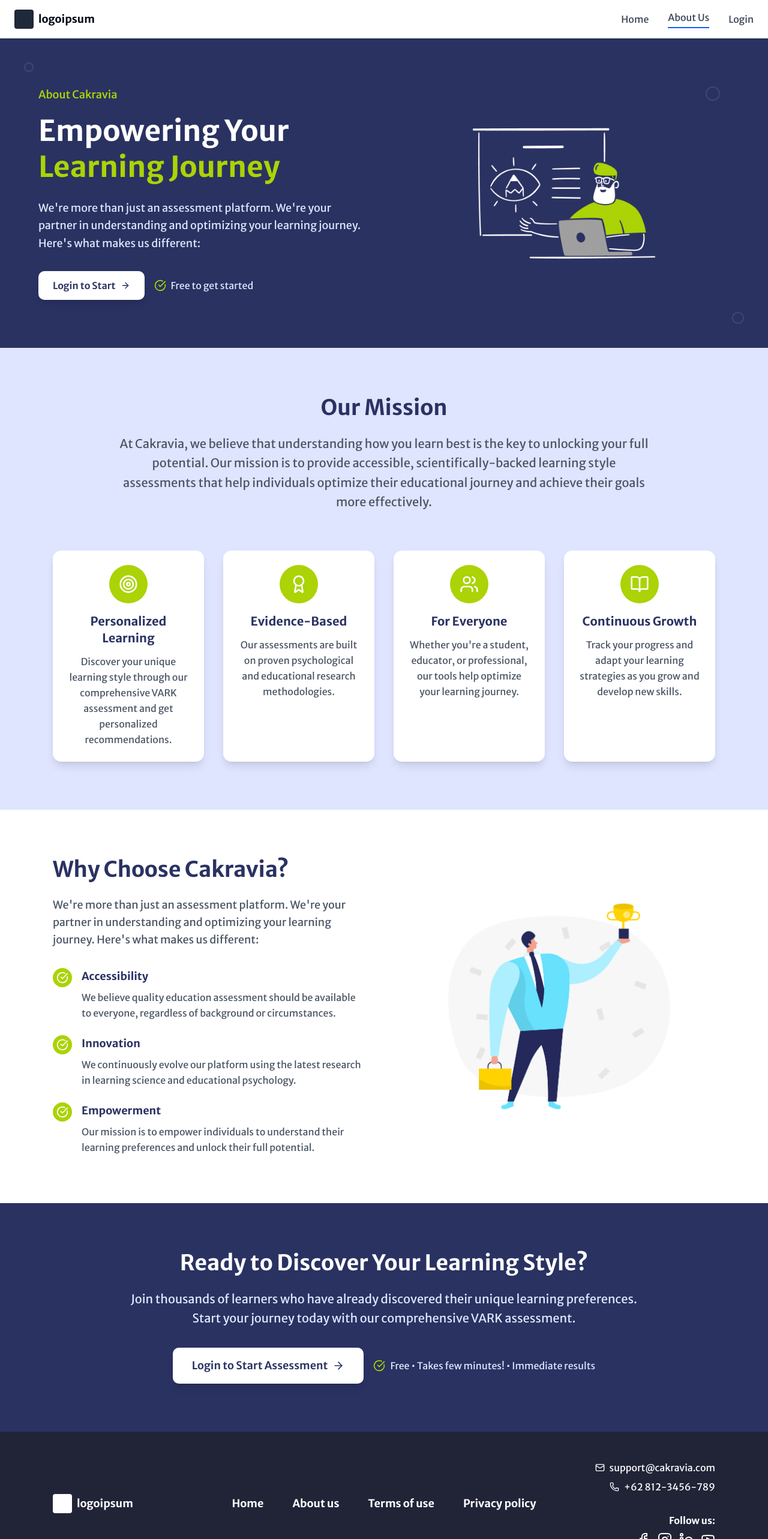
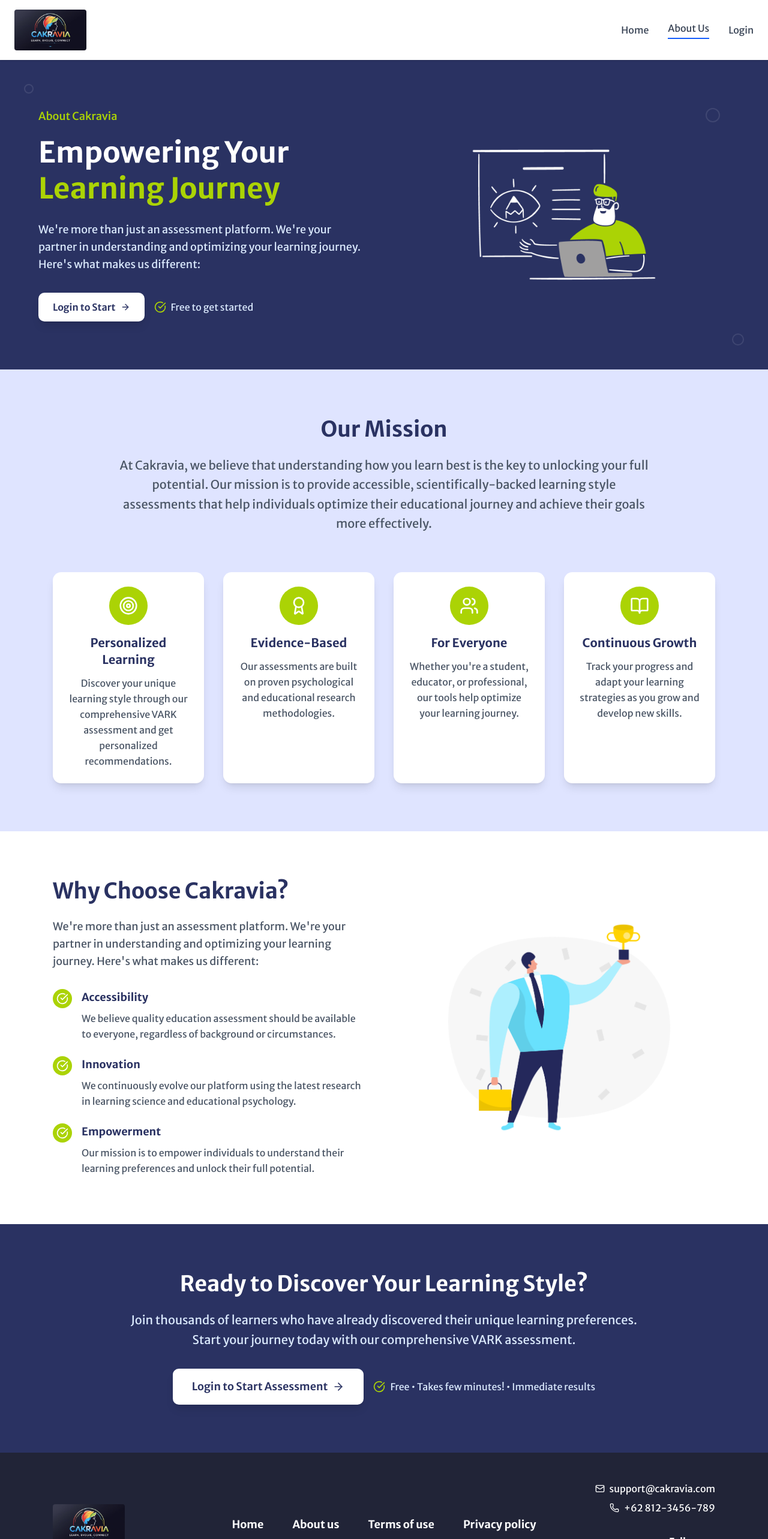
Before and after one commit to SMDV/cakravia-v0, a Next.js app: page /about in a window 1280 px wide. Shown: the top 2566 px of the page at 60% size. Built offline with nearby package versions, Linux system fonts and the light colour scheme; no server answers.

Commit message:
logo bois

```diff
--- a/src/components/Footer.tsx
+++ b/src/components/Footer.tsx
@@ -2,6 +2,7 @@
 
 import React from 'react';
 import Link from 'next/link';
+import Image from 'next/image';
 import { Facebook, Instagram, Linkedin, Youtube, Phone, Mail } from 'lucide-react';
 
 interface FooterProps {
@@ -16,8 +17,13 @@
           {/* Left: Logo */}
           <div className="flex justify-center lg:justify-start lg:col-span-2 lg:items-center lg:h-full">
             <div className="flex items-center">
-              <div className="w-8 h-8 bg-white rounded mr-2"></div>
-              <span className="font-bold text-lg text-white">logoipsum</span>
+              <Image
+                src="/logo_cakravia.jpg"
+                alt="Cakravia Logo"
+                width={120}
+                height={68}
+                className="rounded"
+              />
             </div>
           </div>
 
--- a/src/components/Header.tsx
+++ b/src/components/Header.tsx
@@ -62,8 +62,13 @@
       <div className="flex justify-between items-center px-4 sm:px-6 py-4 max-w-7xl mx-auto">
         {/* Logo */}
         <Link href="/" className="flex items-center" onClick={closeMobileMenu}>
-          <div className="w-8 h-8 bg-gray-800 rounded mr-2"></div>
-          <span className="font-bold text-lg">logoipsum</span>
+          <Image
+            src="/logo_cakravia.jpg"
+            alt="Cakravia Logo"
+            width={120}
+            height={68}
+            className="rounded"
+          />
         </Link>
 
         {/* Desktop Navigation */}
```
Also changed, not shown: public/logo_cakravia.jpg (added), src/assets/logo_cakravia.jpg (added).
